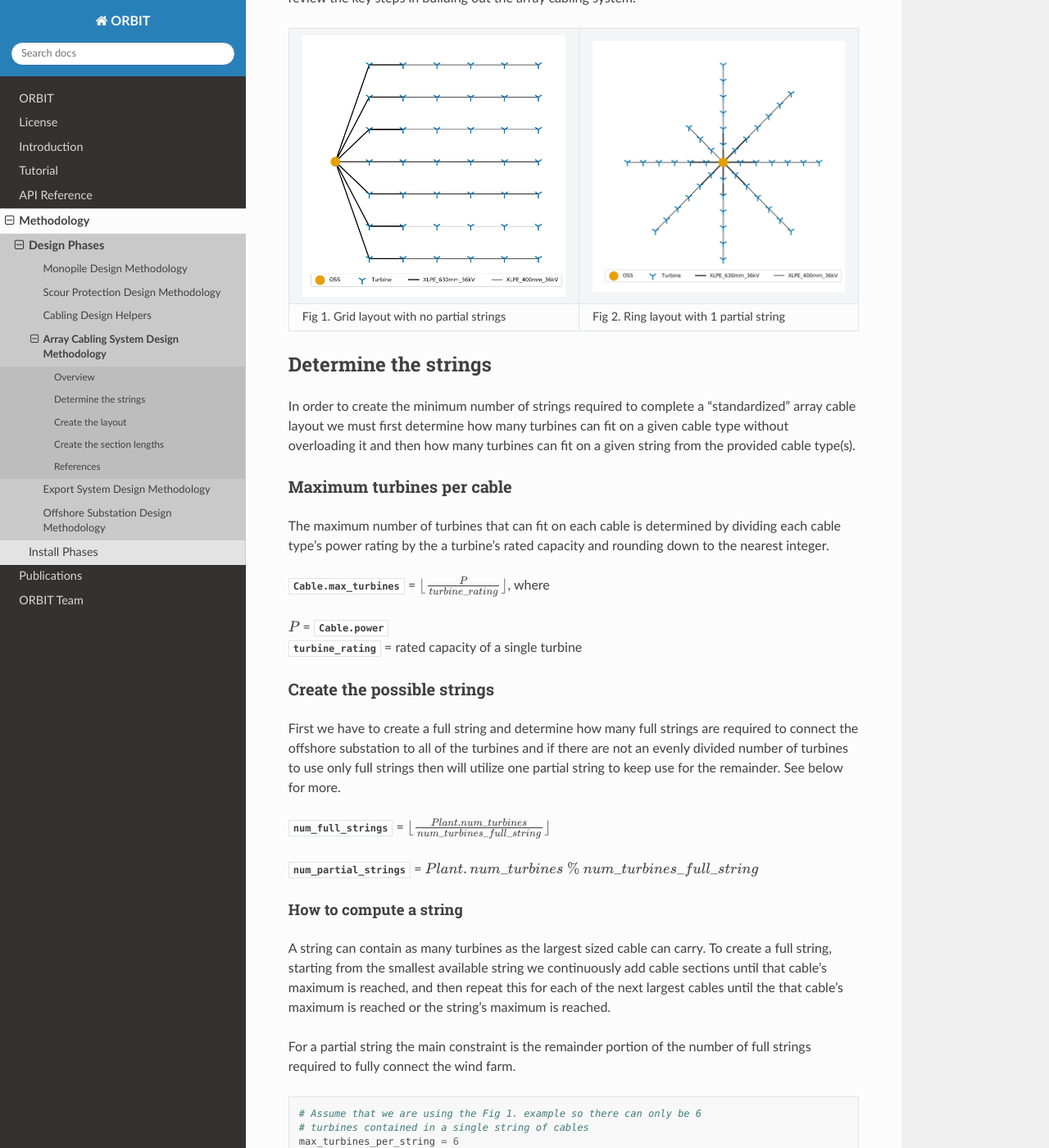
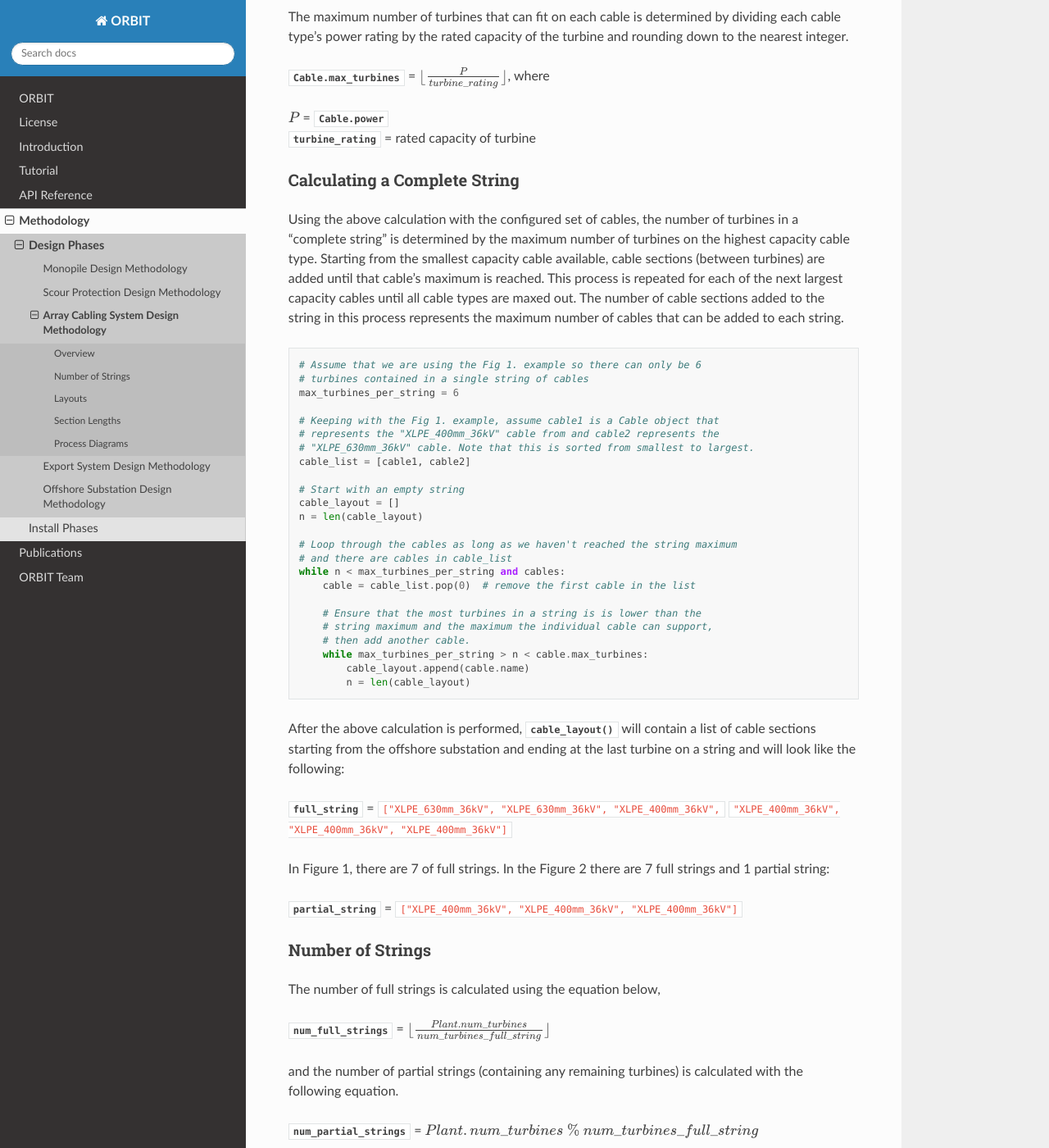
Before and after one commit to WISDEM/ORBIT, a Sphinx documentation site: the page built from docs/_docs/phases/design/doc_ArraySystemDesign.rst, in a window 1280 px wide and 1400 px high, scrolled down 1090 px. Shown: the whole window at 82% size. Built offline with Sphinx 7.4.7 and the Read the Docs theme 2.0.0, drawn with Linux system fonts in a browser that asks for light colours; the version number could not be read and is left out; some of the changed text lies outside the part shown.

Commit message:
Updated language and simplified structure of array system design methodology documentation.

```diff
--- a/docs/_docs/doc_DesignPhase.rst
+++ b/docs/_docs/doc_DesignPhase.rst
@@ -11,7 +11,6 @@
 
    phases/design/doc_MonopileDesign
    phases/design/doc_ScourProtectionDesign
-   phases/design/doc_CableHelpers
    phases/design/doc_ArraySystemDesign
    phases/design/doc_ExportSystemDesign
    phases/design/doc_OffshoreSubstationDesign
--- a/docs/_docs/phases/design/api_ArraySystemDesign.rst
+++ b/docs/_docs/phases/design/api_ArraySystemDesign.rst
@@ -4,7 +4,5 @@
 For detailed methodology, please see
 :doc:`Array System Design <doc_ArraySystemDesign>`.
 
-Coming soon!
-
 .. autoclass:: ORBIT.phases.design.ArraySystemDesign
    :members:
--- a/docs/_docs/phases/design/api_ExportSystemDesign.rst
+++ b/docs/_docs/phases/design/api_ExportSystemDesign.rst
@@ -4,7 +4,5 @@
 For detailed methodology, please see
 :doc:`Export System Design <doc_ExportSystemDesign>`.
 
-Coming soon!
-
 .. autoclass:: ORBIT.phases.design.ExportSystemDesign
    :members:
--- a/docs/_docs/phases/design/doc_ArraySystemDesign.rst
+++ b/docs/_docs/phases/design/doc_ArraySystemDesign.rst
@@ -1,29 +1,24 @@
-#######################################
 Array Cabling System Design Methodology
-#######################################
+=======================================
 
 For details of the code implementation, please see
 :doc:`Array System Design API <api_ArraySystemDesign>`.
 
 Overview
-========
+--------
 
-Below is an overview of the whole process to create an array cabling
-system. In the following sections, each piece will be reviewed in
-greater detail. For more details on the helper classes used to support
-this design please see: :doc:`Cabling Helper Classes <doc_CableHelpers>`
+Below is an overview of the process used to design an array cable system in ORBIT.
+For more details on the helper classes used to support this design please see
+:doc:`Cabling Helper Classes <doc_CableHelpers>`.
 
-.. image:: ../../../images/process_diagrams/ArraySystemDesign.png
-
-As of the current version of the code there are two array cabling layouts that
-will be considered: grid and ring. In Fig 1 below we have a grid layout where
-there is a pre-determined distance between turbines on a string and turbines in
-a row and where there are only "full strings" being utilized. In Fig 2. we have
-a ring layout where the there is a predetermined distance between turbines on a
-string but the distance between rows of turbines is determined by evenly
-spacing strings around a circle and where there is a need to have a "partial
-string". The below sections will review the key steps in building out the array
-cabling system.
+As of the current version of the code there are three array cabling layouts
+that can be configured in ORBIT: grid, ring and custom. Figure 1 is an example
+of a grid layout featuring 7 "full-strings" and configured distances between
+turbines on a string and each row. Figure 2 is an example of a ring layout
+where the there is a predetermined distance between the first turbines on a
+string and the substation. This figure is also an example of a
+"partial string" that is needed to complete the layout. The next sections will
+go into more detail of the key steps in building out the array cabling system.
 
 +------------------------------------------------------------+---------------------------------------------------------------+
 | .. image:: ../../../images/examples/full_grid_example.png  | .. image:: ../../../images/examples/partial_ring_example.png  |
@@ -31,50 +26,37 @@
 |    Fig 1. Grid layout with no partial strings              |    Fig 2. Ring layout with 1 partial string                   |
 +------------------------------------------------------------+---------------------------------------------------------------+
 
-Determine the strings
-=====================
+Number of Strings
+-----------------
 
 In order to create the minimum number of strings required to complete a
 "standardized" array cable layout we must first determine how many turbines
-can fit on a given cable type without overloading it and then how many turbines
-can fit on a given string from the provided cable type(s).
+can fit on a given set of cable types without overloading them.
 
-Maximum turbines per cable
---------------------------
+Maximum Turbines per Cable
+~~~~~~~~~~~~~~~~~~~~~~~~~~
 
 The maximum number of turbines that can fit on each cable is determined by
-dividing each cable type's power rating by the a turbine's rated capacity  and
-rounding down to the nearest integer.
+dividing each cable type's power rating by the rated capacity of the turbine
+and rounding down to the nearest integer.
 
 :py:attr:`Cable.max_turbines` = :math:`\lfloor\frac{P}{turbine\_rating}\rfloor`,
 where
 
 | :math:`P` = :py:attr:`Cable.power`
-| :py:attr:`turbine_rating` = rated capacity of a single turbine
+| :py:attr:`turbine_rating` = rated capacity of turbine
 
-Create the possible strings
----------------------------
+Calculating a Complete String
+~~~~~~~~~~~~~~~~~~~~~~~~~~~~~
 
-First we have to create a full string and determine how many full strings are
-required to connect the offshore substation to all of the turbines and if there
-are not an evenly divided number of turbines to use only full strings then will
-utilize one partial string to keep use for the remainder. See below for more.
-
-:py:attr:`num_full_strings` = :math:`\lfloor \frac{Plant.num\_turbines}{num\_turbines\_full\_string} \rfloor`
-
-:py:attr:`num_partial_strings` = :math:`Plant.num\_turbines \ \% \ num\_turbines\_full\_string`
-
-How to compute a string
-^^^^^^^^^^^^^^^^^^^^^^^
-
-A string can contain as many turbines as the largest sized cable can
-carry. To create a full string, starting from the smallest available string we
-continuously add cable sections until that cable's maximum is reached, and then
-repeat this for each of the next largest cables until the that cable's maximum
-is reached or the string's maximum is reached.
-
-For a partial string the main constraint is the remainder portion of the number
-of full strings required to fully connect the wind farm.
+Using the above calculation with the configured set of cables, the number of
+turbines in a "complete string" is determined by the maximum number of turbines
+on the highest capacity cable type. Starting from the smallest capacity cable
+available, cable sections (between turbines) are added until that cable's
+maximum is reached. This process is repeated for each of the next largest
+capacity cables until all cable types are maxed out. The number of cable
+sections added to the string in this process represents the maximum number of
+cables that can be added to each string.
 
 .. code-block:: py
    :name: string-computation
@@ -105,63 +87,63 @@
            n = len(cable_layout)
 
 
-After running :py:func:`cable_layout` will be a list of cable sections starting
-from the offshore substation and ending at the last turbine on a string and
-will look like the following:
+After the above calculation is performed, :py:func:`cable_layout` will contain
+a list of cable sections starting from the offshore substation and ending at
+the last turbine on a string and will look like the following:
 
 :py:attr:`full_string` = ``["XLPE_630mm_36kV", "XLPE_630mm_36kV", "XLPE_400mm_36kV",``
 ``"XLPE_400mm_36kV", "XLPE_400mm_36kV", "XLPE_400mm_36kV"]``
 
-In the Fig 1. example there will be 7 of these full_strings. In the
-Fig 2. example there will be 6 these full strings and one partial string as
-as follows:
+In Figure 1, there are 7 of full strings. In the Figure 2 there are 7 full
+strings and 1 partial string:
 
 :py:attr:`partial_string` = ``["XLPE_400mm_36kV", "XLPE_400mm_36kV", "XLPE_400mm_36kV"]``
 
-Create the layout
-=================
+Number of Strings
+~~~~~~~~~~~~~~~~~
 
-In all 3 of the cases below an x and y coordinate array will be created for the
-turbines where strings correspond to the rows of the array correspond to the
-columns. In the case where there are partial strings, their corresponding
-positions in the array will be filled with ``None``.
+The number of full strings is calculated using the equation below,
+
+:py:attr:`num_full_strings` = :math:`\lfloor \frac{Plant.num\_turbines}{num\_turbines\_full\_string} \rfloor`
+
+and the number of partial strings (containing any remaining turbines) is
+calculated with the following equation.
+
+:py:attr:`num_partial_strings` = :math:`Plant.num\_turbines \ \% \ num\_turbines\_full\_string`
+
+Layouts
+-------
 
 Ring
-----
+~~~~
 
-For the ring layout we first calculate the radius for each turbine on a string
-using the :py:attr:`turbine_distance` and :py:attr:`substation_distance`,
-then we determine the angle that each string is located at to create an evenly
-spaced ring, such as that in Fig. 2. To compute the x-coordinates we then take
-the sine of the radians and multiply it by the radius array. Similarly,
-for the y-coordinates we take the cosine of the radians and multiple it by the
-radius array. An array is then populated with the (x, y) coordinates extending
-from the offshore substation located at (0, 0).
+For a ring layout, the :py:attr:`substation_distance` is used as the radius of
+the first row of turbines, spaced evenly around the ring. Subsequent turbines
+on a string are spaced using the :py:attr:`turbine_distance` attribute. An
+example of this layout can be seen above in Figure 2.
 
 Grid
-----
+~~~~
 
-For the grid layout we first compute the evenly spaced grid of (x, y)
-coordinates of each turbine based off the :py:attr:`turbine_distance`,
-:py:attr:`row_distance`, and :py:attr:`substation_distance` with offshore
+For the grid layout, an evenly spaced grid of (x, y) coordinates for each
+turbine is calculated based off the :py:attr:`turbine_distance`,
+:py:attr:`row_distance`, and :py:attr:`substation_distance` with the offshore
 substation being located at (0, (:py:attr:`num_strings` - 1) * :py:attr:`row_distance` / :py:attr:`num_strings`)
 
 Custom
-------
+~~~~~~
 
 Coming soon!
 
-Create the section lengths
-==========================
+Section Lengths
+---------------
 
-To compute the distance between turbines in a string we take the norm of the
-difference between the subsequent turbines in a string. In this step an array
-of cable types is created that correspond to the cable sections starting from
-the offshore substation.
+The distance between a turbine and it's subsequent connection determines the
+cable length that is required for the array system. These lengths are summed up
+and stored in the :py:attr:`design_result`, which can be utilized by the
+:doc:`array cable installation module <../install/array/doc_ArrayCableInstallation>`.
 
-Using the section lengths and cable sections a :py:attr:`design_result`
-can be exported and passed to the
-:doc:`array cable installation simulation <../install/array/doc_ArrayCableInstallation>`.
+Process Diagrams
+----------------
 
-References
-==========
+.. image:: ../../../images/process_diagrams/ArraySystemDesign.png
```
